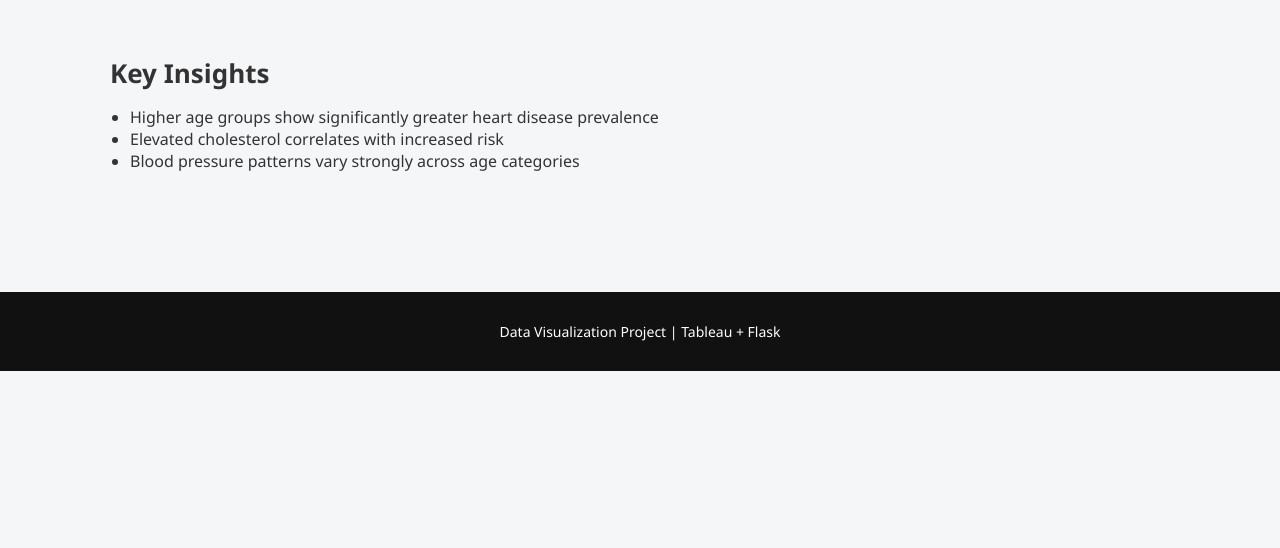
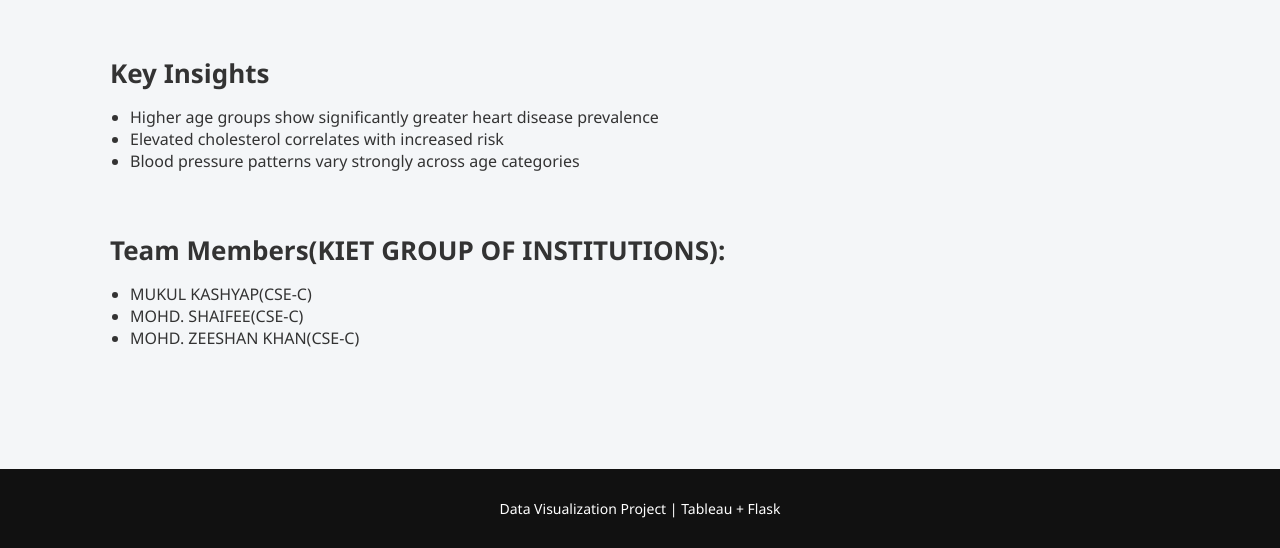
Before and after one commit to mukul-work/heart-disease-analysis, a Flask app: page / in a window 1280 px wide. Shown: the part 488-1036 px from the top of the page. Before the commit the page ends 859 px from the top, so only its background shows below. Run offline with Flask 3, Linux system fonts and the light colour scheme.

Commit message:
Add names of team members

```diff
--- a/templates/index.html
+++ b/templates/index.html
@@ -47,4 +47,13 @@ risk factors.
 
 </section>
 
+<section class="section">
+    <h2>Team Members(KIET GROUP OF INSTITUTIONS):</h2>
+    <ul>
+        <li>MUKUL KASHYAP(CSE-C)</li>
+        <li>MOHD. SHAIFEE(CSE-C)</li>
+        <li>MOHD. ZEESHAN KHAN(CSE-C)</li>
+    </ul>
+</section>
+
 {% endblock %}
```
